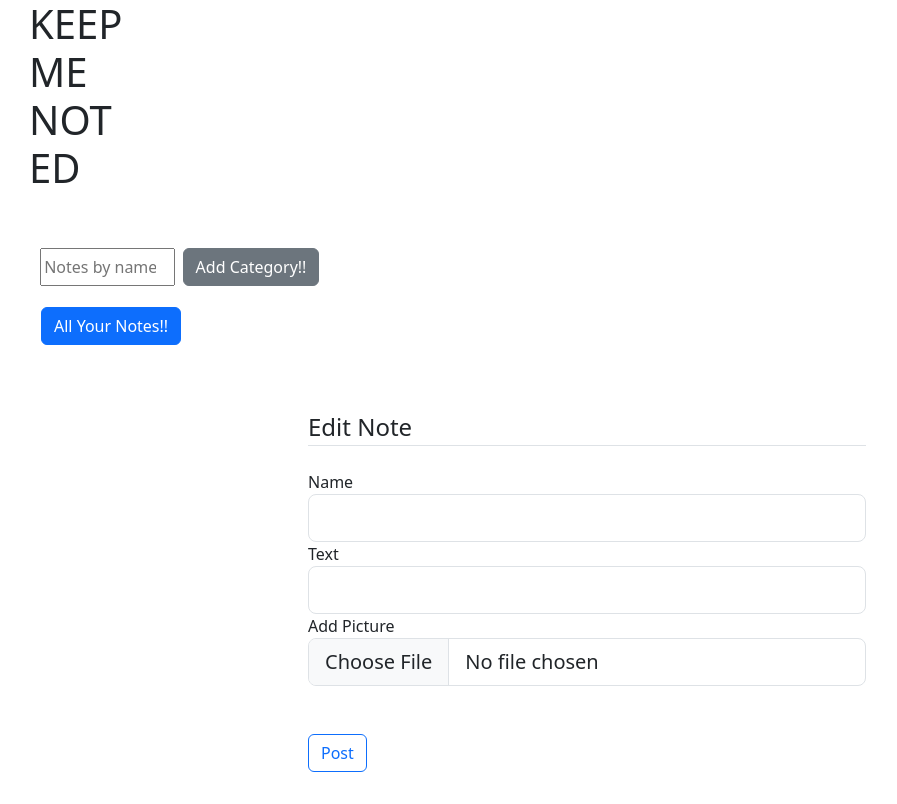
After one commit to JSaladzius/Final-Full-Stack-with-Python-Project, a Flask app: template app/templates/edit_note.html in a window 1280 px wide. The commit adds this page. Shown: the whole page, without its empty margins (53-950 px from the left). Run offline with Flask 3, Linux system fonts and the light colour scheme; the template is opened without the code that fills it: values that come from a table or form of the project are taken from there, others are empty; some libraries are stand-ins or nearby versions.

Commit message:
filters search note delete

```diff
--- a/app/forms.py
+++ b/app/forms.py
@@ -32,3 +32,8 @@ class AddNoteForm(FlaskForm):
     text = StringField("Text", [DataRequired()])
     picture = FileField('Add Picture', validators=[FileAllowed(['jpg', 'png'])])
     submit = SubmitField('Post')
+
+
+class SearchForm(FlaskForm):
+    searched = StringField("Searched", [DataRequired()])
+    submit = SubmitField('Submit')
--- a/app/routes.py
+++ b/app/routes.py
@@ -1,5 +1,5 @@
 from app import app, db, login_manager, bcrypt
-from app.forms import LoginForm , RegistrationForm , AddNoteForm, AddCategoryForm
+from app.forms import LoginForm , RegistrationForm , AddNoteForm, AddCategoryForm , SearchForm
 from flask import flash, redirect, render_template, request, url_for, session
 from flask_login import current_user ,login_required,login_user,logout_user
 import secrets
@@ -81,6 +81,7 @@ def delete(id):
 
 
 @app.route('/edit/<int:id>', methods =['GET' , 'POST'])
+@login_required
 def edit_category(id):
     categories = Category.query.all()
     category = Category.query.get_or_404(id)
@@ -96,6 +97,7 @@ def edit_category(id):
 
 
 @app.route('/add', methods =['GET' , 'POST'])
+@login_required
 def add_category():
     categories = Category.query.all()
 
@@ -110,20 +112,38 @@ def add_category():
 
 
 @app.route('/notes/<int:id>', methods=['GET', 'POST'])
+@login_required
 def notes(id):
-    session['selected_category_id'] = id
-    notes = Note.query.filter_by(id_category = id).all()
-    categories = Category.query.all()
-    pictures = url_for('static', filename=f'/images/{notes}')
-    return render_template ("notes.html" , id_category = id, notes=notes ,
+    if id:
+        session['selected_category_id'] = id
+        notes = Note.query.filter_by(id_category = id).all()
+        categories = Category.query.all()
+        # pictures = url_for('static', filename=f'/images/{notes}')
+    else:
+        notes = Note.query.all()
+
+
+    return render_template ("notes.html" , id_category = id, notes=notes,
                              categories=categories)
 
-@app.route('/display/<filename>')
-def display_image(filename):
-    print('display_image filename: ' + filename)
-    return redirect(url_for('static', filename='images/' + filename), code=301)
+@app.route('/all_notes', methods=['GET', 'POST'])
+@login_required
+def all_notes():
+    categories = Category.query.all()
+    notes = Note.query.all()
+    return render_template ("notes.html" , notes=notes,
+                             categories=categories)
 
 
+
+
+
+
+# @app.route('/display/<filename>')
+# @login_required
+# def display_image(filename):
+#     print('display_image filename: ' + filename)
+#     return redirect(url_for('static', filename='images/' + filename), code=301)
 
 
 def save_picture(form_picture):
@@ -140,26 +160,156 @@ def save_picture(form_picture):
     return picture_fn
 
 
+@app.route('/noting/<int:id>' , methods=['GET', 'POST'])
+def noting(id):
 
-@app.route('/add_note/<int:id>', methods=['GET', 'POST'])
-def add_note(id):
-    category_id = id
+    category= Category.query.filter_by(id=id).first()
+    category_name = category.category_name
+
     form = AddNoteForm()
+    categories = Category.query.all()
+
+    category= Category.query.filter_by(id=id).first()
     if request.method == 'POST' and form.validate_on_submit():
-
         if form.picture.data:
             print(form.picture.data, 'YEAHHHHHHHHHHHHH')
             note = Note.query.all()
             new_picture = save_picture(form.picture.data)
+            note = Note(name = form.name.data ,
+                    text = form.text.data,
+                    id_category = id,
+                    picture = new_picture
+                    )
 
-
-        note = Note(name = form.name.data ,
+        else:
+            note = Note(name = form.name.data ,
                     text = form.text.data,
-                    id_category = category_id,
-                    picture = new_picture
+                    id_category = id,
+                    picture = ''
                     )
         db.session.add(note)
         db.session.commit()
         flash('Note added')
         return redirect(url_for('main'))
-    return render_template ("add_note.html", form=form, category_id = category_id)
+
+
+
+    return render_template ("add_note.html", form=form, categories=categories , name=category_name)
+
+
+
+# @app.route('/add_note/<int:id>', methods=['GET', 'POST'])
+# @login_required
+# def add_note(id):
+#     categories = Category.query.all()
+#     category_id = id
+#     category= Category.query.filter_by(id=category_id).first()
+#     category_name = category.category_name
+#     notes = Note.query.all()
+#     note = Note.query.get_or_404(id)
+#     form = AddNoteForm()
+#     if request.method == 'POST' and form.validate_on_submit():
+
+#         if form.picture.data:
+#             print(form.picture.data, 'YEAHHHHHHHHHHHHH')
+#             note = Note.query.all()
+#             new_picture = save_picture(form.picture.data)
+#             note = Note(name = form.name.data ,
+#                     text = form.text.data,
+#                     id_category = category_id,
+#                     picture = new_picture
+#                     )
+#         else:
+#             note = Note(name = form.name.data ,
+#                     text = form.text.data,
+#                     id_category = category_id,
+#                     picture = ''
+#                     )
+#         db.session.add(note)
+#         db.session.commit()
+#         flash('Note added')
+#         return redirect(url_for('main'))
+#     return render_template ("add_note.html", form=form, category_id = category_id, categories=categories, name=category_name)
+
+
+
+
+def delete_picture(note_id):
+    note_id = note_id
+    note = Note.query.filter_by(id = note_id).first()
+    picture_to_delete = note.picture
+    if picture_to_delete:
+        picture_to_delete = os.path.join(app.static_folder, 'images', picture_to_delete)
+        if picture_to_delete and os.path.exists(picture_to_delete):
+            os.remove(picture_to_delete)
+
+
+@app.route('/edit_note/<int:id>', methods =['GET' , 'POST'])
+@login_required
+def edit_note(id):
+
+    categories = Category.query.all()
+    notes = Note.query.all()
+    note = Note.query.get_or_404(id)
+    form = AddNoteForm()
+    if form.validate_on_submit():
+        if form.picture.data:
+            delete_old_picture = delete_picture(id)
+            new_picture = save_picture(form.picture.data)
+            note.picture = new_picture
+
+        # note = Note(name = form.name.data ,
+        #             text = form.text.data,
+        #             picture = new_picture,
+        #             id_category = id
+        #             )
+        note.name = form.name.data
+        note.text = form.text.data
+
+        db.session.add(note)
+        db.session.commit()
+        flash('note updated!!!!')
+        return redirect(url_for('main'))
+    form.name.data = note.name
+    form.text.data = note.text
+    form.picture.data = note.picture
+
+    return render_template('edit_note.html' , form=form, notes=notes ,categories=categories)
+
+
+
+
+@app.route("/delete_note/<int:id>")
+@login_required
+def delete_note(id):
+    print(id , "current id #####")
+    note = Note.query.get_or_404(id)
+    try:
+        delete_picture(id)
+        db.session.delete(note)
+        db.session.commit()
+        flash("Note , deleted")
+        return redirect(url_for('main'))
+    except:
+        flash("NOPE, not deleted")
+        return redirect(url_for('main'))
+
+
+
+@app.context_processor
+def base():
+    form = SearchForm()
+    return dict(form=form)
+
+
+
+@app.route('/search', methods=["POST"])
+def search():
+    categories = Category.query.all()
+    form = SearchForm()
+    notes = Note.query
+    if form.validate_on_submit():
+        note_searched = form.searched.data
+        notes_filtered = notes.filter(Note.name.like('%' + note_searched + '%'))
+        notes_ordered = notes_filtered.order_by(Note.name).all()
+        return render_template("notes.html" , form=form, searched = note_searched , notes=notes_ordered , categories=categories)
--- a/app/templates/add_note.html
+++ b/app/templates/add_note.html
@@ -4,7 +4,7 @@
     <form method="POST" action="" enctype="multipart/form-data">
        {{ form.hidden_tag() }}
        <fieldset class="form-group">
-           <legend class="border-bottom mb-4">Add Note</legend>
+           <legend class="border-bottom mb-4">Add Note to {{name}}</legend>
            <div class="form-group">
                 {{ form.name.label(class="form-control-label") }}
                 {% if form.name.errors %}
--- /dev/null
+++ b/app/templates/edit_note.html
@@ -0,0 +1,55 @@
+{% extends "main.html" %}
+{% block content %}
+            <div class="content-section; w-50 p-3; mx-auto pt-5" >
+                <form method="POST" action="" enctype="multipart/form-data">
+                   {{ form.hidden_tag() }}
+                   <fieldset class="form-group">
+                       <legend class="border-bottom mb-4">Edit Note</legend>
+                       <div class="form-group">
+                            {{ form.name.label(class="form-control-label") }}
+                            {% if form.name.errors %}
+                            {{ form.name(class="form-control form-control-lg is-invalid") }}
+                            <div class="invalid-feedback">
+                            {% for error in form.name.errors %}
+                            <span>{{ error }}</span>
+                            {% endfor %}
+                            </div>
+                            {% else %}
+                            {{ form.name(class="form-control form-control-lg") }}
+                            {% endif %}
+                       </div>
+                       <div class="form-group">
+                            {{ form.text.label(class="form-control-label") }}
+                            {% if form.text.errors %}
+                            {{ form.text(class="form-control form-control-lg is-invalid") }}
+                            <div class="invalid-feedback">
+                            {% for error in form.text.errors %}
+                            <span>{{ error }}</span>
+                            {% endfor %}
+                            </div>
+                            {% else %}
+                            {{ form.text(class="form-control form-control-lg") }}
+                            {% endif %}
+                       </div>
+                       <div class="form-group">
+                            {{ form.picture.label(class="form-control-label") }}
+                            {% if form.picture.errors %}
+                            {{ form.picture(class="form-control form-control-lg is-invalid") }}
+                            <div class="invalid-feedback">
+                            {% for error in form.picture.errors %}
+                            <span>{{ error }}</span>
+                            {% endfor %}
+                            </div>
+                            {% else %}
+                            {{ form.picture(class="form-control form-control-lg") }}
+                            {% endif %}
+                       </div>
+                       <br>
+                   </fieldset>
+                         <br>
+                   <div class="form-group" style="margin-bottom: 2rem;">
+                      {{ form.submit(class="btn btn-outline-primary") }}
+                   </div>
+                </form>
+            </div>
+{% endblock content %}
--- a/app/templates/main.html
+++ b/app/templates/main.html
@@ -10,8 +10,6 @@
 
     <title>Document</title>
 </head>
-
-
 
 <body>
   <div class="container">
@@ -27,7 +25,15 @@
     {% include "flash.html" %}
     </div>
 
+    <div style="display: flex; padding: 0rem  0.7rem;margin-bottom: 1rem;" >
+      <form method="POST" class = "d-flex" action="{{url_for('search')}}">
+          {{ form.hidden_tag() }}
+          <input class="form_control me-2"  type="search" placeholder="Notes by name" aria-label="Search" , name="searched" style="width: 8.4rem;">
+      </form>
+      <a class="btn btn-secondary" href="{{ url_for('add_category')}}" class="nav-link px-2 ">Add Category!!</a>
+    </div>
     <div class="container d-flex justify-content-start  mb-3 flex-wrap" >
+        <a class="btn btn-primary" href="{{ url_for('all_notes')}}" class="nav-link px-2 " style="margin: 0.3rem  0.3rem  0rem  0rem; ">All Your Notes!!</a>
         {% for category in categories %}
         <div class="btn btn-secondary" id= "category.id "style="margin: 0.3rem  0.3rem  0rem  0rem; ">
 
@@ -43,10 +49,13 @@
           <a href="{{ url_for('edit_category' , id = category.id )}}" class="nav-link px-2 ">
             <i class="bi bi-pen-fill"></i>
           </a>
-          <a href="{{ url_for('add_note' , id = category.id )}}" class="nav-link px-2 ">
+
+          <a href="{{ url_for('noting' , id = category.id )}}" class="nav-link px-2 ">
             <i class="bi bi-file-earmark-plus"></i>
           </a>
+
         </div>
+
         <!-- <input type="color" id="colorpicker" onchange="changeBackground(this.value)" >
         <script>
           function changeBackground(value){
@@ -59,16 +68,14 @@
         {% endfor %}
       </div>
 
-      <div style=" padding: 0rem  0.7rem" >
-          <a class="btn btn-primary" href="{{ url_for('add_category')}}" class="nav-link px-2 ">Add Category!!</a>
-      </div>
+
         {% block content %}
         {% endblock %}
-   </div>
+  </div>
 
-   <script src="https://cdn.jsdelivr.net/npm/bootstrap@5.3.0-alpha1/dist/js/bootstrap.bundle.min.js"
-   integrity="sha384-w76AqPfDkMBDXo30jS1Sgez6pr3x5MlQ1ZAGC+nuZB+EYdgRZgiwxhTBTkF7CXvN" crossorigin="anonymous">
-   </script>
+  <script src="https://cdn.jsdelivr.net/npm/bootstrap@5.3.0-alpha1/dist/js/bootstrap.bundle.min.js"
+  integrity="sha384-w76AqPfDkMBDXo30jS1Sgez6pr3x5MlQ1ZAGC+nuZB+EYdgRZgiwxhTBTkF7CXvN" crossorigin="anonymous">
+  </script>
 
 </body>
 </html>
```
Also changed, not shown: app/templates/flash copy.html (added, +10 -0 lines), app/templates/notes.html (+5 -2 lines), app/data.db.
